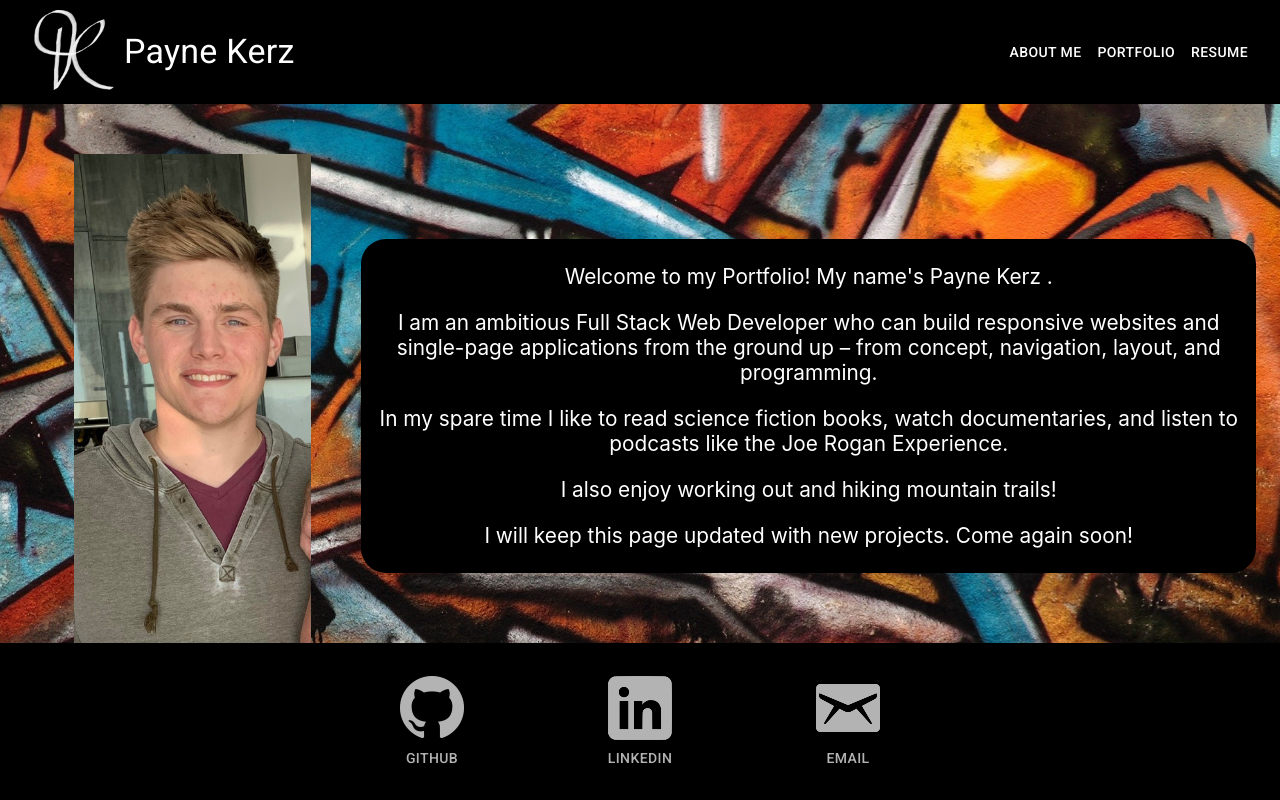
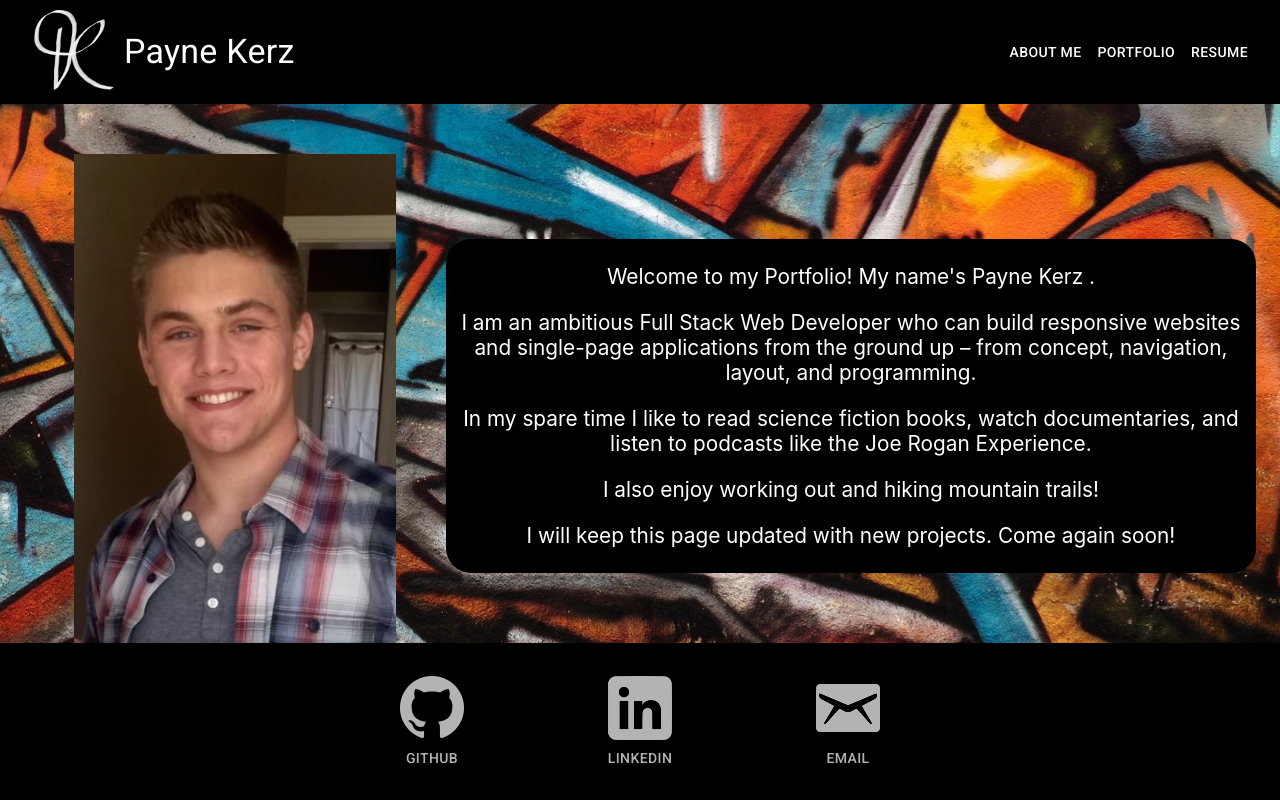
Before and after one commit to paynekerz/New_Portfolio, a React (Create React App) app: page / in a window 1280 px wide. Built offline with nearby package versions, Linux system fonts and the light colour scheme.

Commit message:
new profile pic

```diff
--- a/src/pages/AboutMe.js
+++ b/src/pages/AboutMe.js
@@ -19,7 +19,7 @@ export default function AboutMe() {
             <Container>
             <div className="flexDiv">
                 <div className="aboutPic">
-                    <img src="/images/profile-pic.jpeg" className={classes.profile} alt=""/>
+                    <img src="/images/IMG_6690.jpg" className={classes.profile} alt=""/>
                 </div>
                 <div className="aboutCont">
                     <div className="aboutDesc">
```
Also changed, not shown: public/images/IMG_6690.jpg (added).
